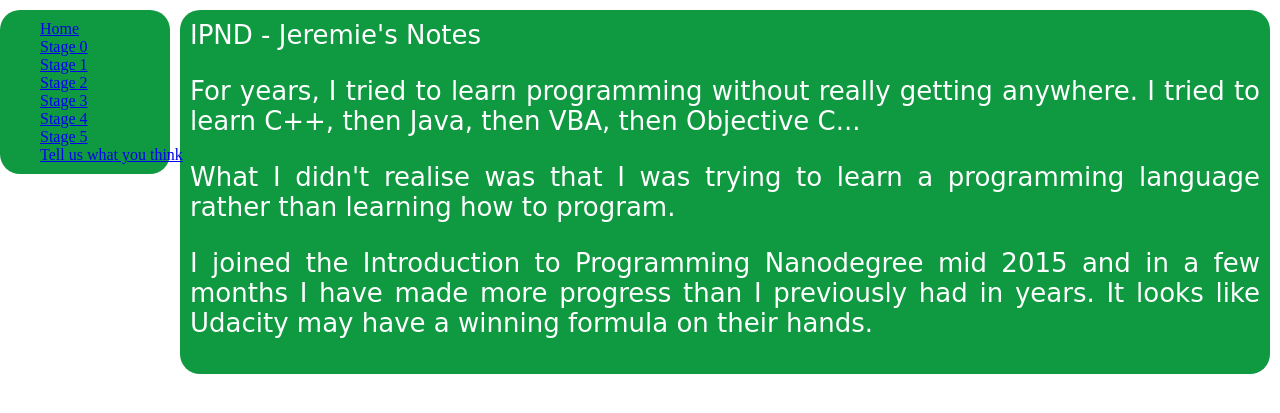
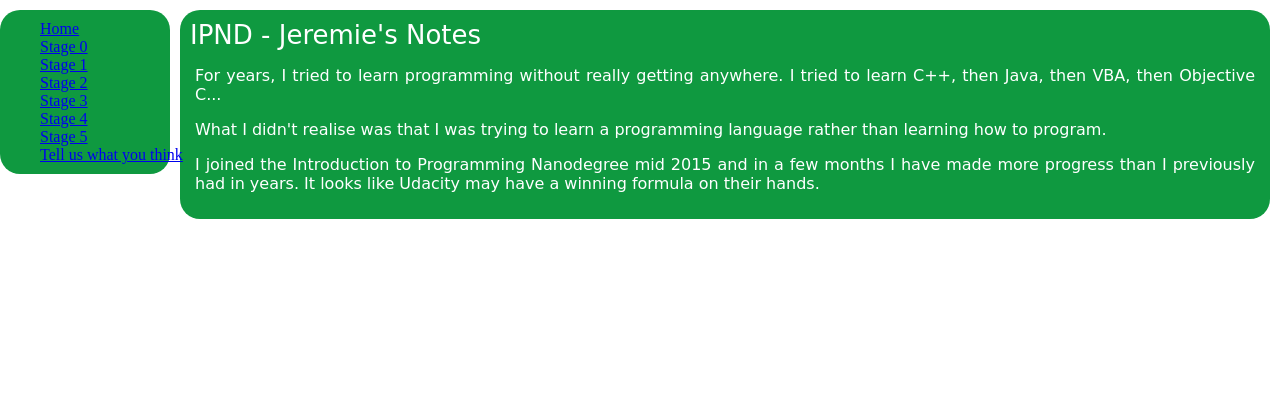
Before and after one commit to jeremief/jeremies-notes, a Python web app: template templates/home.html in a window 1280 px wide. Shown: the top 413 px of the page. Run offline with Jinja, Linux system fonts and the light colour scheme; the template is opened without the code that fills it, so the values that code supplies are empty; some libraries are stand-ins or nearby versions.

Commit message:
Style: create intro-text css for first page

```diff
--- a/static/stylesheets/notesstyle.css
+++ b/static/stylesheets/notesstyle.css
@@ -70,6 +70,13 @@
     -moz-transition: background-color 1s;
 }
 
+.intro-text{
+    color: white;
+    font-family: cursive;
+    font-size: 16px;
+    margin: 5px;
+}
+
 .topic{
 	background-color: #52cc7c;
 	border-radius: 5px;
@@ -140,6 +147,7 @@
 	list-style-type: none;
     margin-top: 0px;
     margin-right: 10px;
+    margin-left: 0px;
     padding: 10px;
 	background-color: #0f9940;
 	border-radius: 20px;
@@ -158,6 +166,8 @@
 .menu-link{
     display: block;
     width: 150px;
+    padding-left: 0px;
+    margin-left: 0px;
 
     transition: color 1s;
     -webkit-transition: color 1s;
--- a/templates/home.html
+++ b/templates/home.html
@@ -5,11 +5,15 @@
 
         <div class = "stage">
             <h1>IPND - Jeremie's Notes</h1>
-            <p>For years, I tried to learn programming without really getting anywhere. I tried to learn C++, then Java, then VBA, then Objective C...</p>
 
-            <p>What I didn't realise was that I was trying to learn a programming language rather than learning how to program.</p>
+            <div class="intro-text">
+                <p>For years, I tried to learn programming without really getting anywhere. I tried to learn C++, then Java, then VBA, then Objective C...</p>
 
-            <p>I joined the Introduction to Programming Nanodegree mid 2015 and in a few months I have made more progress than I previously had in years. It looks like Udacity may have a winning formula on their hands.</p>
+                <p>What I didn't realise was that I was trying to learn a programming language rather than learning how to program.</p>
+
+                <p>I joined the Introduction to Programming Nanodegree mid 2015 and in a few months I have made more progress than I previously had in years. It looks like Udacity may have a winning formula on their hands.</p>
+
+            </div>
 
         </div> <!--Closing tag stage-->
 
```
